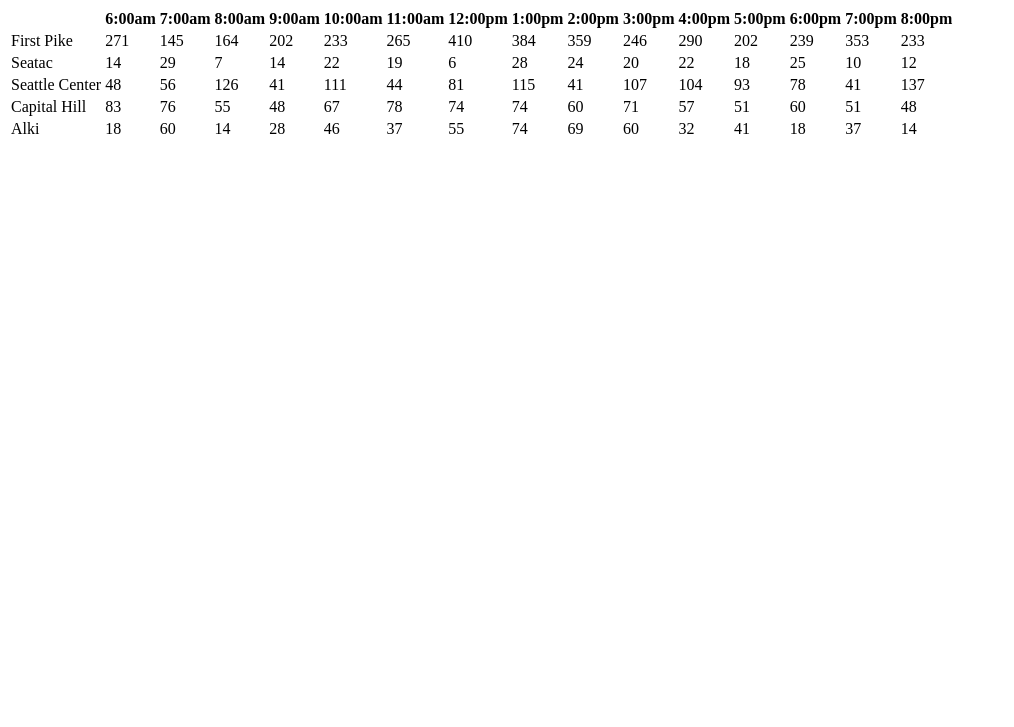
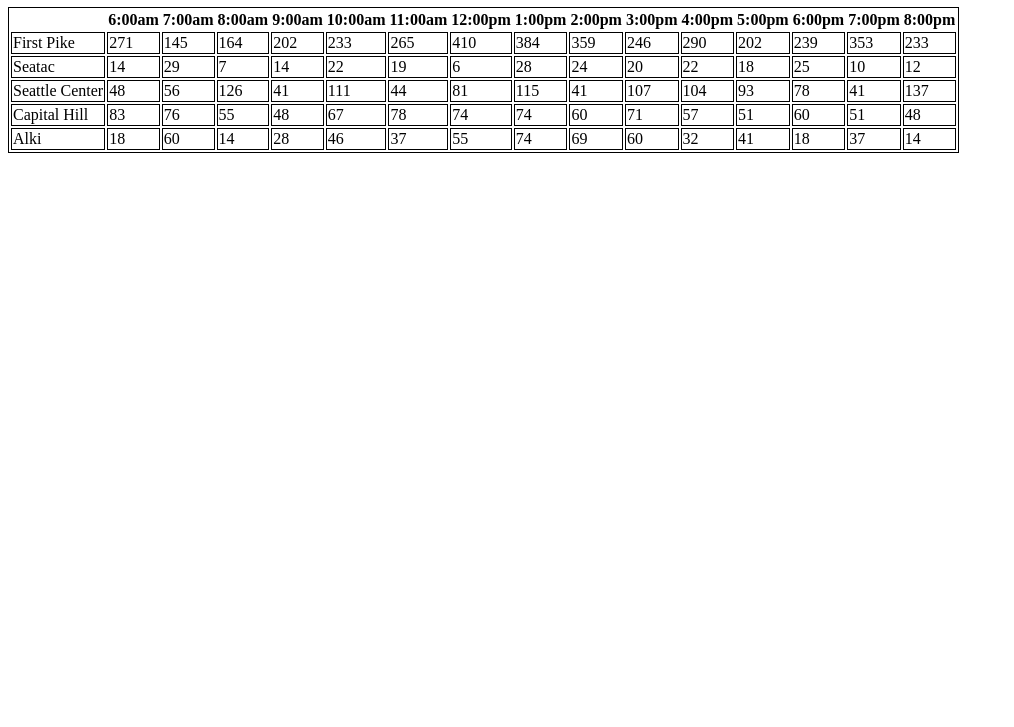
Before and after one commit to JBEpstein/cookie-stand, a plain HTML site: page index.html in a window 1280 px wide. Shown: the part 73-800 px from the top of the page, without its empty margins (0-1014 px from the left). Drawn offline with Linux system fonts and the light colour scheme.

Commit message:
Pull for class, still needs to be styled...

```diff
--- a/index.html
+++ b/index.html
@@ -2,6 +2,7 @@
 <html>
   <head>
     <title></title>
+    <link rel="stylesheet" type="text/css" href="stylesheet.css"/>
   </head>
   <body>
     <h1>Cookies Needed By Location Each Day</h1>
--- a/stylesheet.css
+++ b/stylesheet.css
@@ -0,0 +1,7 @@
+table {
+  border: 1px solid black;
+}
+
+td {
+  border: 1px solid black;
+}
```
